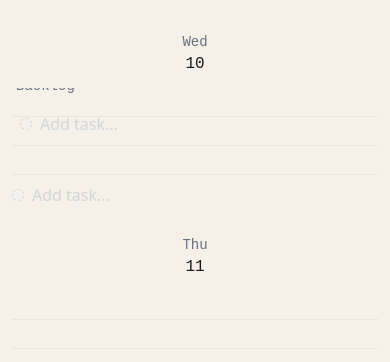
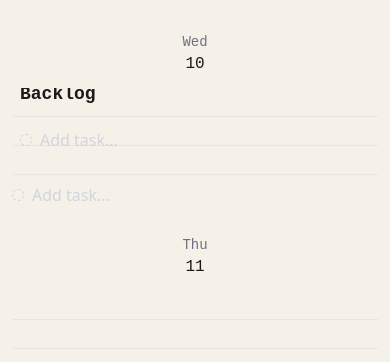
Before and after one commit to szsoma/weeklie, a React (Vite) app: page / in a window 390 px wide. Shown: the part 482-844 px from the top of the page. Built offline with nearby package versions, Linux system fonts and the light colour scheme; a web font is replaced by a local one.

Commit message:
feat: make backlog 3-column responsive grid with bigger title

```diff
--- a/src/components/BacklogPanel.tsx
+++ b/src/components/BacklogPanel.tsx
@@ -19,13 +19,15 @@ export default function BacklogPanel() {
 
   return (
     <div ref={setNodeRef} className="border-t border-black/10 flex flex-col min-h-[35vh]">
-      <div className="px-4 py-2">
-        <h2 className="text-sm font-mono text-gray-500">Backlog</h2>
+      <div className="px-5 py-3">
+        <h2 className="text-lg font-semibold font-mono">Backlog</h2>
       </div>
       <div className="flex-1 overflow-y-auto px-5 pb-3">
-        {tasks.map(task => (
-          <TaskRow key={task.id} task={task} />
-        ))}
+        <div className="grid grid-cols-1 sm:grid-cols-2 lg:grid-cols-3 gap-x-4">
+          {tasks.map(task => (
+            <TaskRow key={task.id} task={task} />
+          ))}
+        </div>
         <NewTaskLine date={null} />
       </div>
     </div>
```
